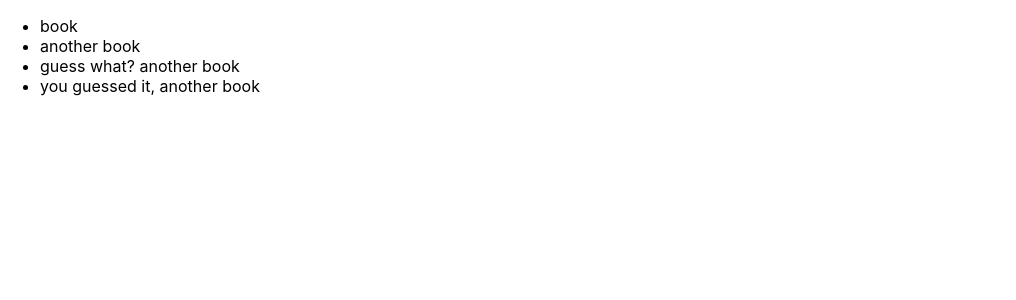
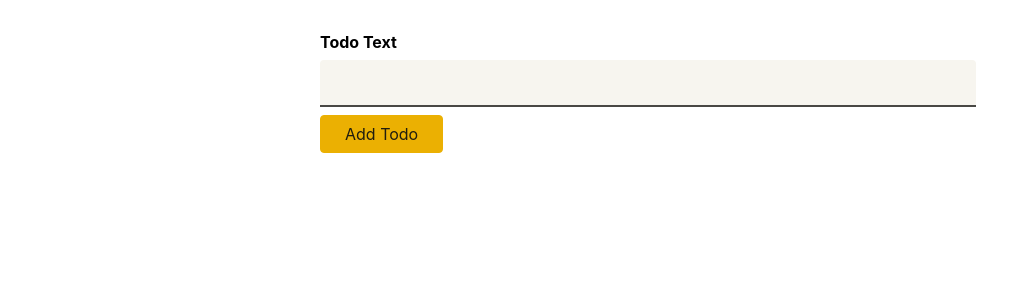
Before and after one commit to ad-bak/react-typescript, a React (Create React App) app: page / in a window 1280 px wide. Shown: the top 300 px of the page, without its empty margins (0-1016 px from the left). Built offline with nearby package versions, Linux system fonts and the light colour scheme.

Commit message:
added styles

```diff
--- a/src/App.tsx
+++ b/src/App.tsx
@@ -1,16 +1,26 @@
+import { useState } from "react";
+import NewTodo from "./components/NewTodo";
 import Todos from "./components/Todos";
 import Todo from "./models/todo";
 
 function App() {
-  const todos = [
+  const [todos, setTodos] = useState<Todo[]>([]);
+  /*const todos = [
     new Todo("book"),
     new Todo("another book"),
     new Todo("guess what? another book"),
     new Todo("you guessed it, another book"),
   ];
+*/
+  const addTodoHandler = (text: string) => {
+    const newTodo = new Todo(text);
+
+    setTodos([...todos, newTodo]);
+  };
 
   return (
     <div>
+      <NewTodo onAddTodo={addTodoHandler} />
       <Todos items={todos} />
     </div>
   );
--- /dev/null
+++ b/src/components/NewTodo.module.css
@@ -0,0 +1,41 @@
+.form {
+  width: 40rem;
+  margin: 2rem auto;
+}
+
+.form label {
+  display: block;
+  font-weight: bold;
+  margin-bottom: 0.5rem;
+}
+
+.form input {
+  display: block;
+  width: 100%;
+  font: inherit;
+  font-size: 1.5rem;
+  padding: 0.5rem;
+  border-radius: 4px;
+  background-color: #f7f5ef;
+  border: none;
+  border-bottom: 2px solid #494844;
+  border-bottom-right-radius: 0;
+  border-bottom-left-radius: 0;
+  margin-bottom: 0.5rem;
+}
+
+.form button {
+  font: inherit;
+  background-color: #ebb002;
+  border: 1px solid #ebb002;
+  color: #201d0f;
+  padding: 0.5rem 1.5rem;
+  border-radius: 4px;
+  cursor: pointer;
+}
+
+.form button:hover,
+.form button:active {
+  background-color: #ebc002;
+  border-color: #ebc002;
+}
--- a/src/components/NewTodo.tsx
+++ b/src/components/NewTodo.tsx
@@ -1,6 +1,8 @@
 import { useRef } from "react";
 
-const NewTodo: React.FC<{}> = () => {
+import classes from "./NewTodo.module.css";
+
+const NewTodo: React.FC<{ onAddTodo: (text: string) => void }> = (props) => {
   const newTodoInputRef = useRef<HTMLInputElement>(null);
 
   const submitHandler = (event: React.FormEvent) => {
@@ -11,10 +13,12 @@
     if (newTodo.trim().length === 0) {
       return;
     }
+
+    props.onAddTodo(newTodo);
   };
 
   return (
-    <form onSubmit={submitHandler}>
+    <form className={classes.form} onSubmit={submitHandler}>
       <label htmlFor="text">Todo Text</label>
       <input type="text" id="text" ref={newTodoInputRef} />
       <button>Add Todo</button>
--- /dev/null
+++ b/src/components/TodoItem.module.css
@@ -0,0 +1,6 @@
+.item {
+  margin: 1rem 0;
+  box-shadow: 0 1px 4px rgba(0, 0, 0, 0.2);
+  padding: 1rem;
+  background-color: #f7f5ef;
+}
--- a/src/components/TodoItem.tsx
+++ b/src/components/TodoItem.tsx
@@ -1,5 +1,7 @@
+import classes from "./TodoItem.module.css";
+
 const TodoItem: React.FC<{ text: string }> = (props) => {
-  return <li>{props.text}</li>;
+  return <li className={classes.item}>{props.text}</li>;
 };
 
 export default TodoItem;
--- /dev/null
+++ b/src/components/Todos.module.css
@@ -0,0 +1,6 @@
+.todos {
+  list-style: none;
+  margin: 2rem auto;
+  padding: 0;
+  width: 40rem;
+}
--- a/src/components/Todos.tsx
+++ b/src/components/Todos.tsx
@@ -1,10 +1,11 @@
 import React from "react";
 import Todo from "../models/todo";
 import TodoItem from "./TodoItem";
+import classes from "./Todos.module.css";
 
 const Todos: React.FC<{ items: Todo[] }> = (props) => {
   return (
-    <ul>
+    <ul className={classes.todos}>
       {props.items.map((item) => (
         <TodoItem key={item.id} text={item.text} />
       ))}
```
